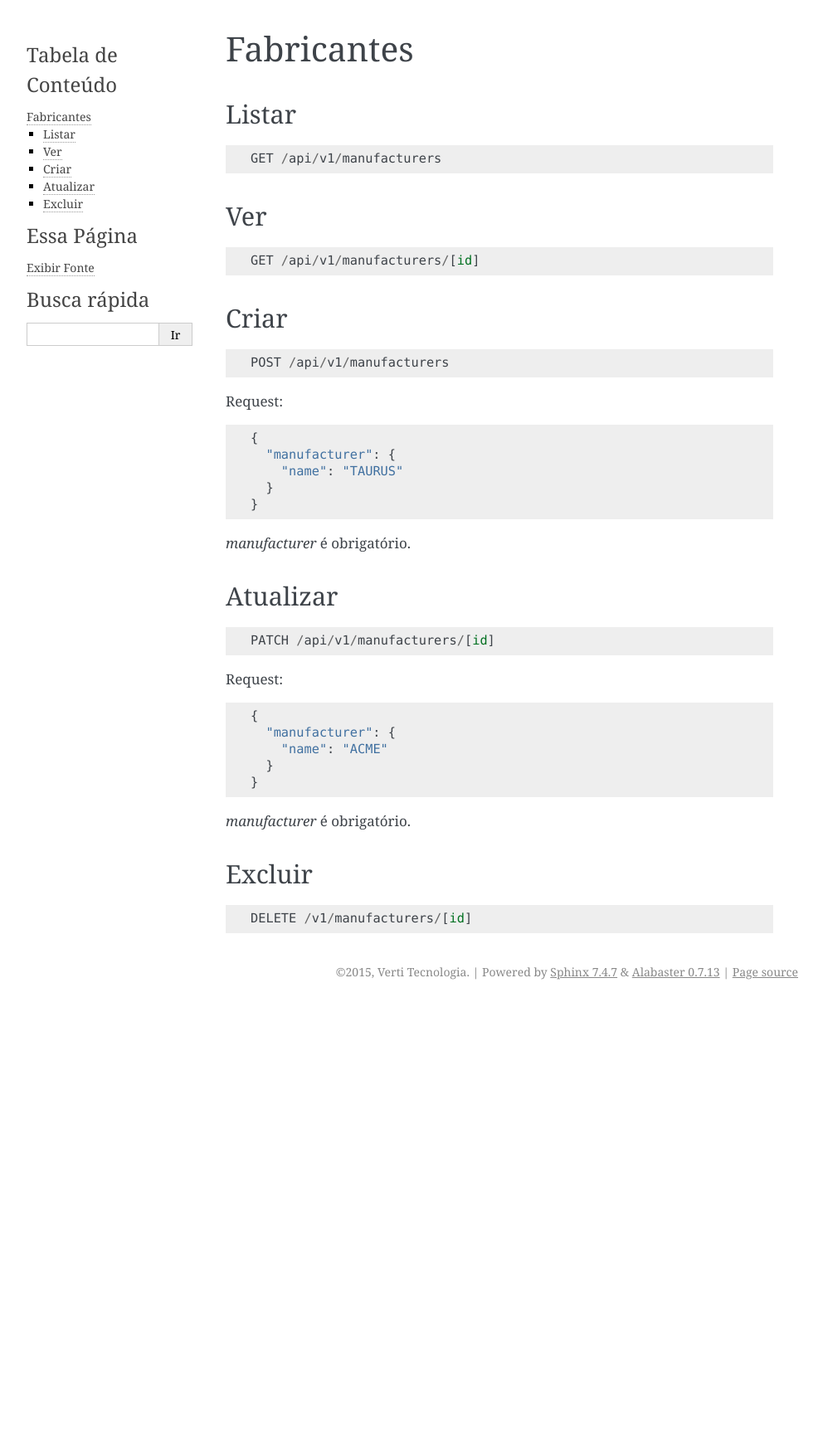
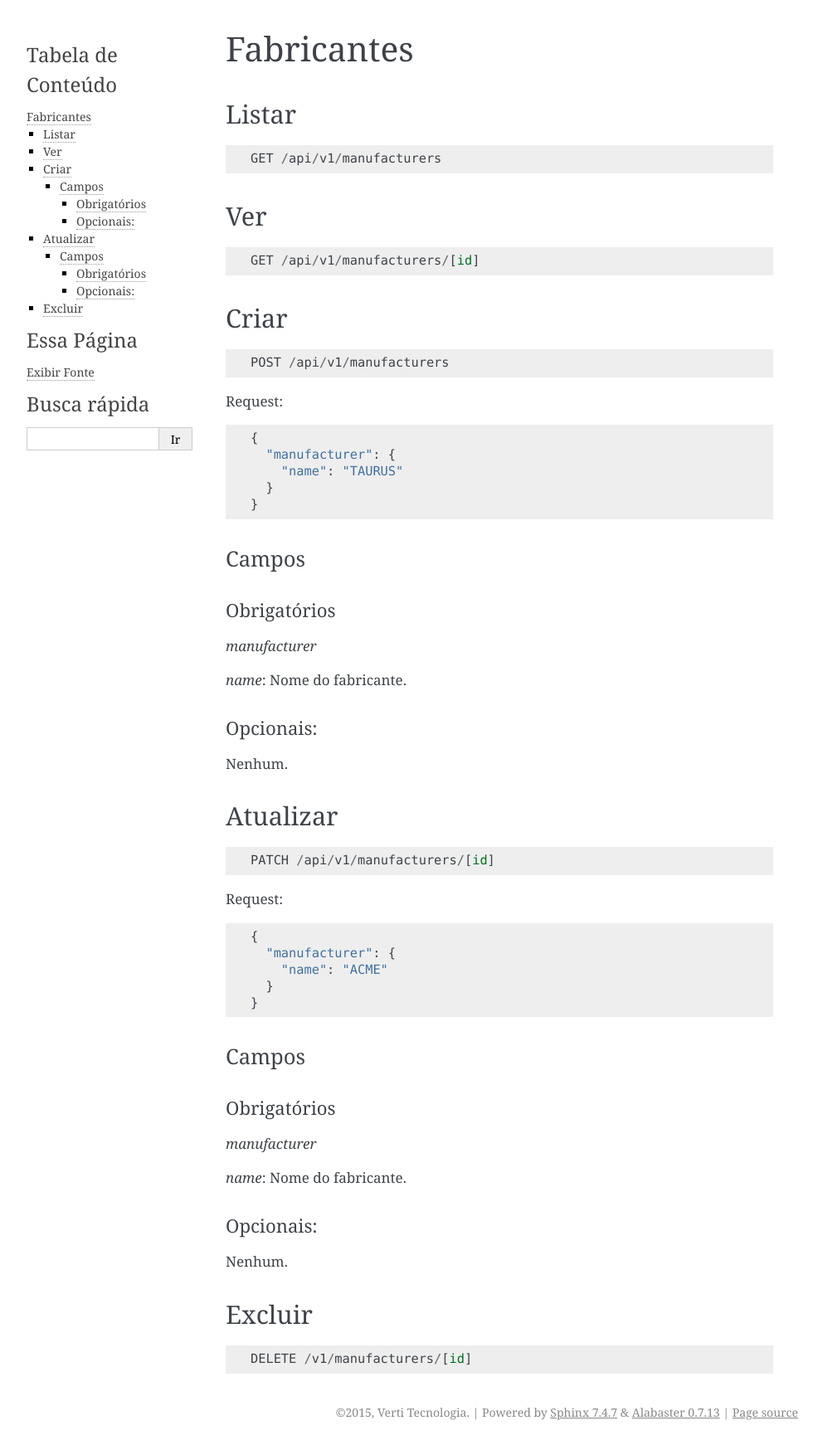
Before and after one commit to rfbezerra/vmpay_api_doc, a Sphinx documentation site: the page built from docs/source/manufacturer.rst, in a window 1280 px wide. Shown: the whole page at 83% size, without its empty margins (148-1140 px from the left). Built offline with Sphinx 7.4.7, drawn with Linux system fonts in a browser that asks for light colours; before the commit the page ends 1211 px from its top, so only the background shows below that.

Commit message:
Melhora informaçoes de campos

```diff
--- a/docs/source/manufacturer.rst
+++ b/docs/source/manufacturer.rst
@@ -32,7 +32,20 @@ Request::
       }
     }
 
-*manufacturer* é obrigatório.
+Campos
+------
+
+Obrigatórios
+^^^^^^^^^^^^
+
+*manufacturer*
+
+*name*: Nome do fabricante.
+
+Opcionais:
+^^^^^^^^^^
+
+Nenhum.
 
 Atualizar
 =========
@@ -49,7 +62,20 @@ Request::
       }
     }
 
-*manufacturer* é obrigatório.
+Campos
+------
+
+Obrigatórios
+^^^^^^^^^^^^
+
+*manufacturer*
+
+*name*: Nome do fabricante.
+
+Opcionais:
+^^^^^^^^^^
+
+Nenhum.
 
 Excluir
 =======
```
